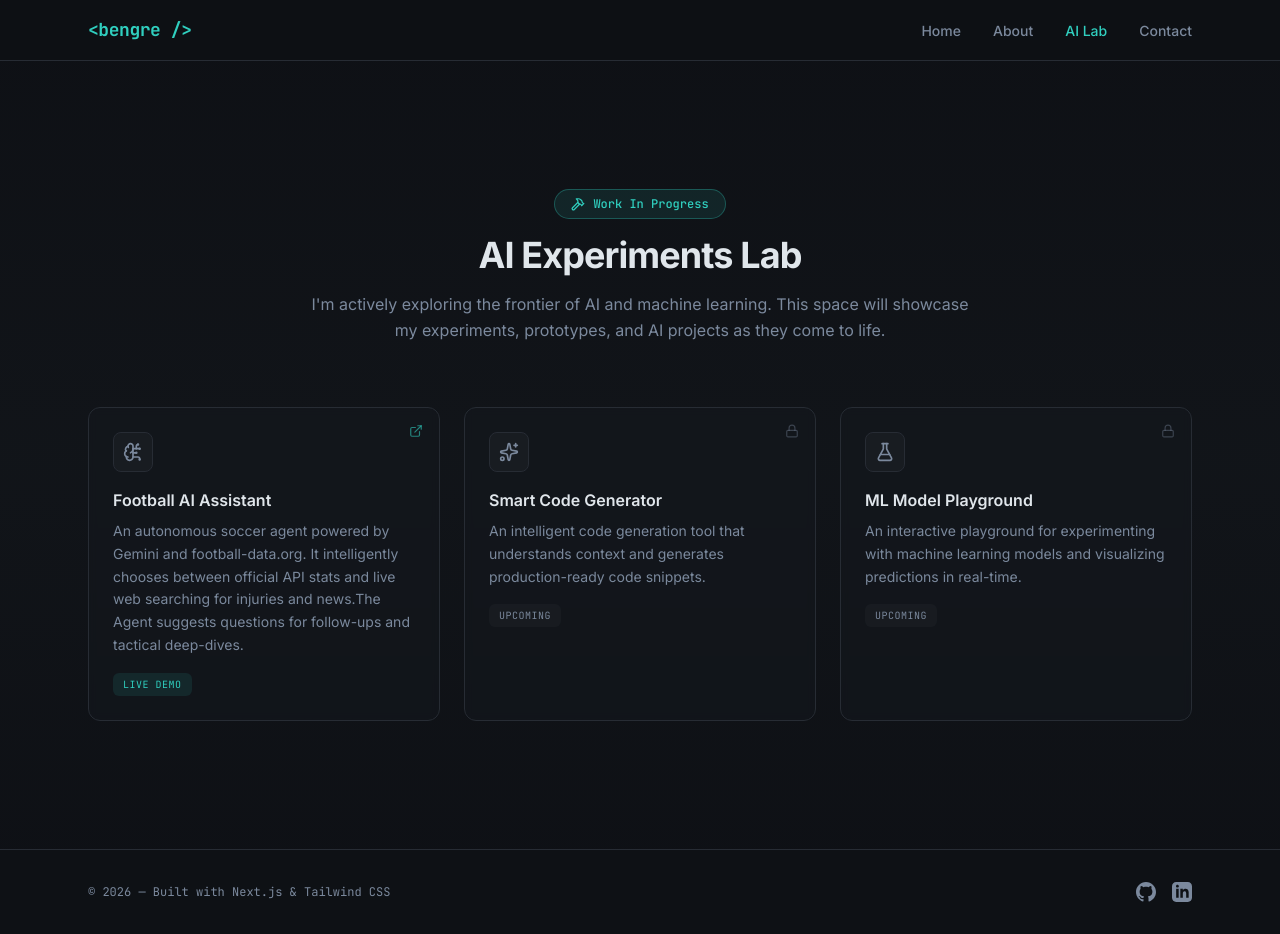
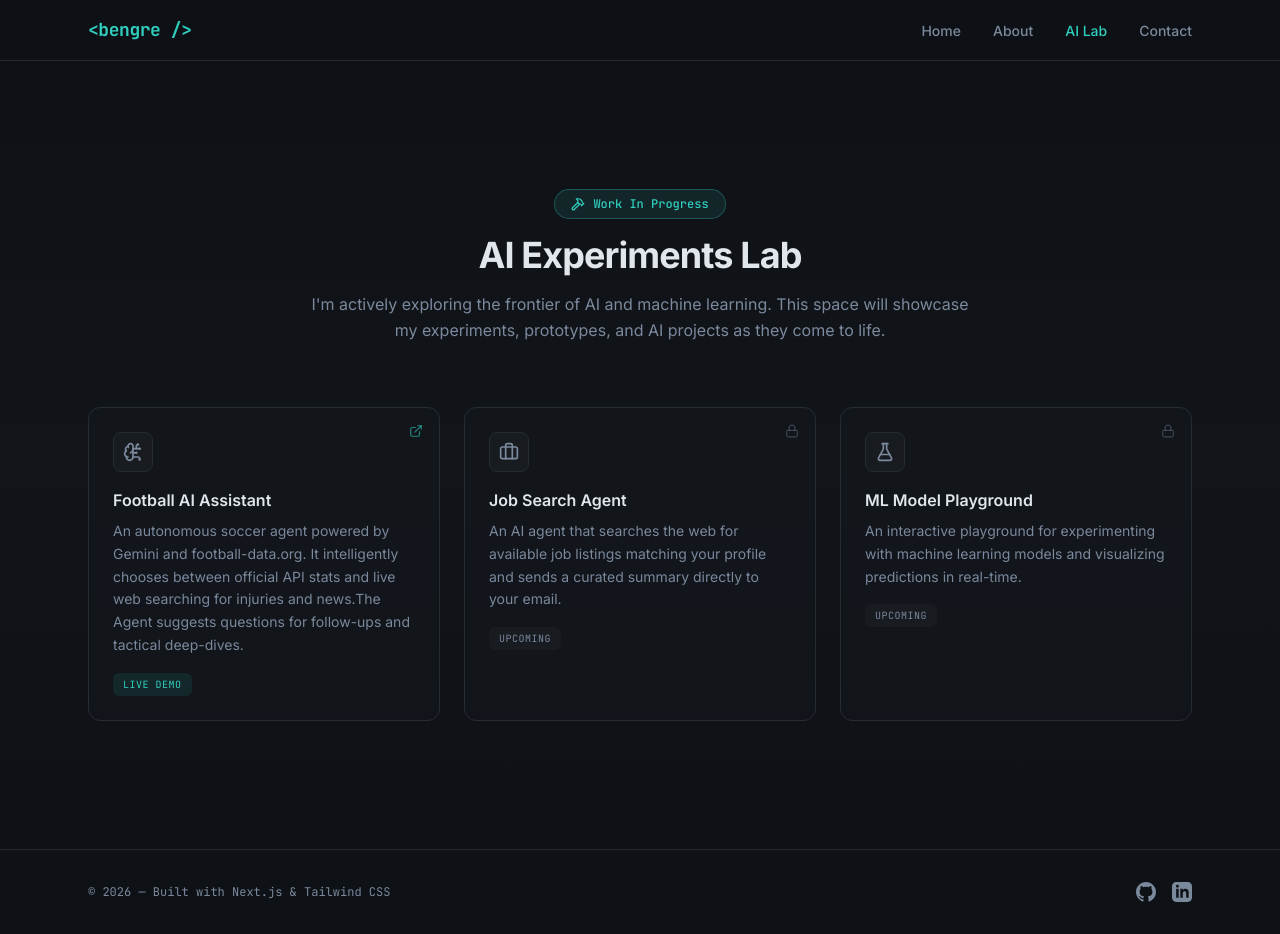
Before and after one commit to thushanthbengre22-dev/portfolio-react-app, a Next.js app: page /ai-lab in a window 1280 px wide. Built offline with nearby package versions, Linux system fonts and the light colour scheme.

Commit message:
Job Search Agent

```diff
--- a/components/ai-lab-section.tsx
+++ b/components/ai-lab-section.tsx
@@ -1,5 +1,5 @@
 import Link from "next/link"
-import { FlaskConical, BrainCircuit, Sparkles, Lock, ExternalLink, Hammer } from "lucide-react"
+import { FlaskConical, BrainCircuit, Briefcase, Lock, ExternalLink, Hammer } from "lucide-react"
 
 const upcomingExperiments = [
   {
@@ -12,10 +12,11 @@ const upcomingExperiments = [
     status: "active"
   },
   {
-    icon: Sparkles,
-    title: "Smart Code Generator",
+    icon: Briefcase,
+    title: "Job Search Agent",
     description:
-      "An intelligent code generation tool that understands context and generates production-ready code snippets.",
+      "An AI agent that searches the web for available job listings matching your profile and sends a curated summary directly to your email.",
+    href: "/ai-lab/job-search-agent",
     status: "upcoming"
   },
   {
--- a/next.config.mjs
+++ b/next.config.mjs
@@ -6,6 +6,18 @@ const nextConfig = {
   images: {
     unoptimized: true,
   },
+  async rewrites() {
+    return [
+      {
+        source: "/ai-lab/job-search-agent",
+        destination: "https://job-search-agent-flame.vercel.app/ai-lab/job-search-agent",
+      },
+      {
+        source: "/ai-lab/job-search-agent/:path*",
+        destination: "https://job-search-agent-flame.vercel.app/ai-lab/job-search-agent/:path*",
+      },
+    ]
+  },
 }
 
 export default nextConfig
```
